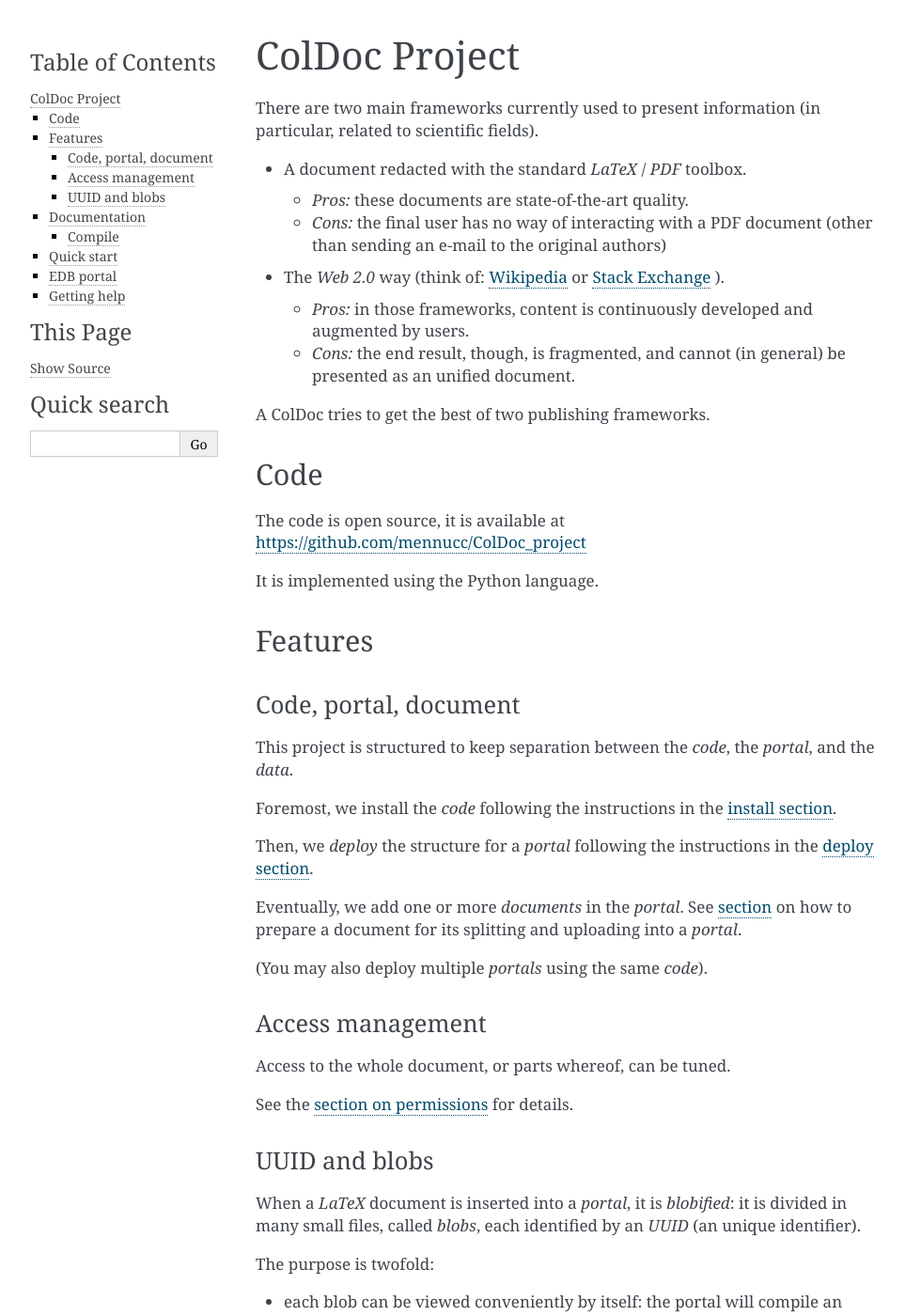
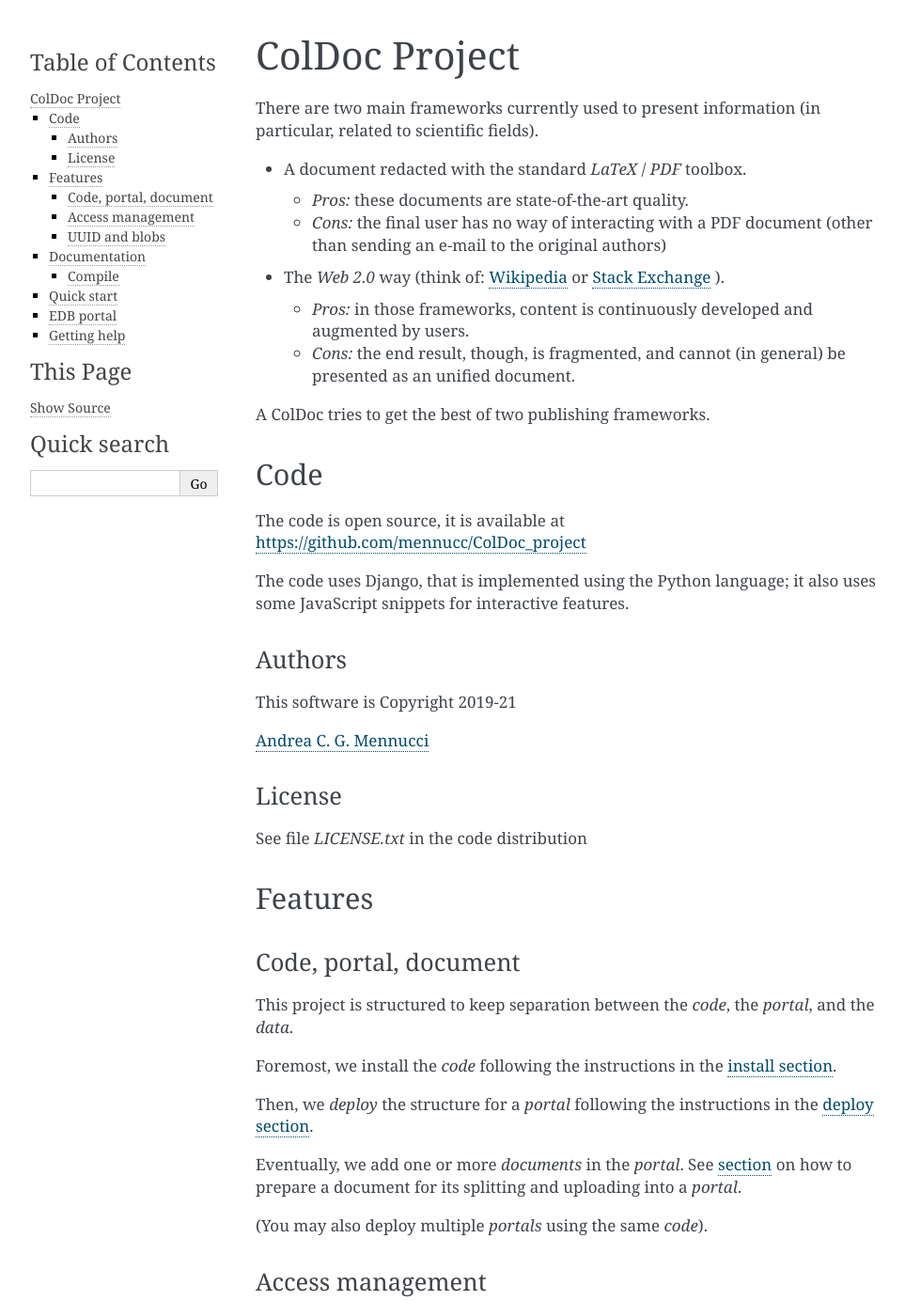
Before and after one commit to mennucc/ColDoc_project, a Sphinx documentation site: the page built from docs/source/README.rst, in a window 1280 px wide and 1400 px high. Shown: the whole window at 94% size, without its empty margins (148-1111 px from the left). Built offline with Sphinx 7.4.7, drawn with Linux system fonts in a browser that asks for light colours.

Commit message:
docs: add copyright, authors

```diff
--- a/docs/source/README.rst
+++ b/docs/source/README.rst
@@ -31,7 +31,22 @@ Code
 The code is open source, it is available at
 https://github.com/mennucc/ColDoc_project
 
-It is implemented using the Python language.
+The code uses Django, that is implemented using the Python language;
+it also uses some JavaScript snippets for interactive features.
+
+
+Authors
+-------
+
+This software is Copyright 2019-21
+
+`Andrea C. G. Mennucci <https://www.sns.it/it/mennucci-andrea-carlo-giuseppe>`_
+
+License
+-------
+
+See file `LICENSE.txt` in the code distribution
+
 
 Features
 ========
```
Also changed, not shown: README.rst (+14 -1 lines), 1 other file.
